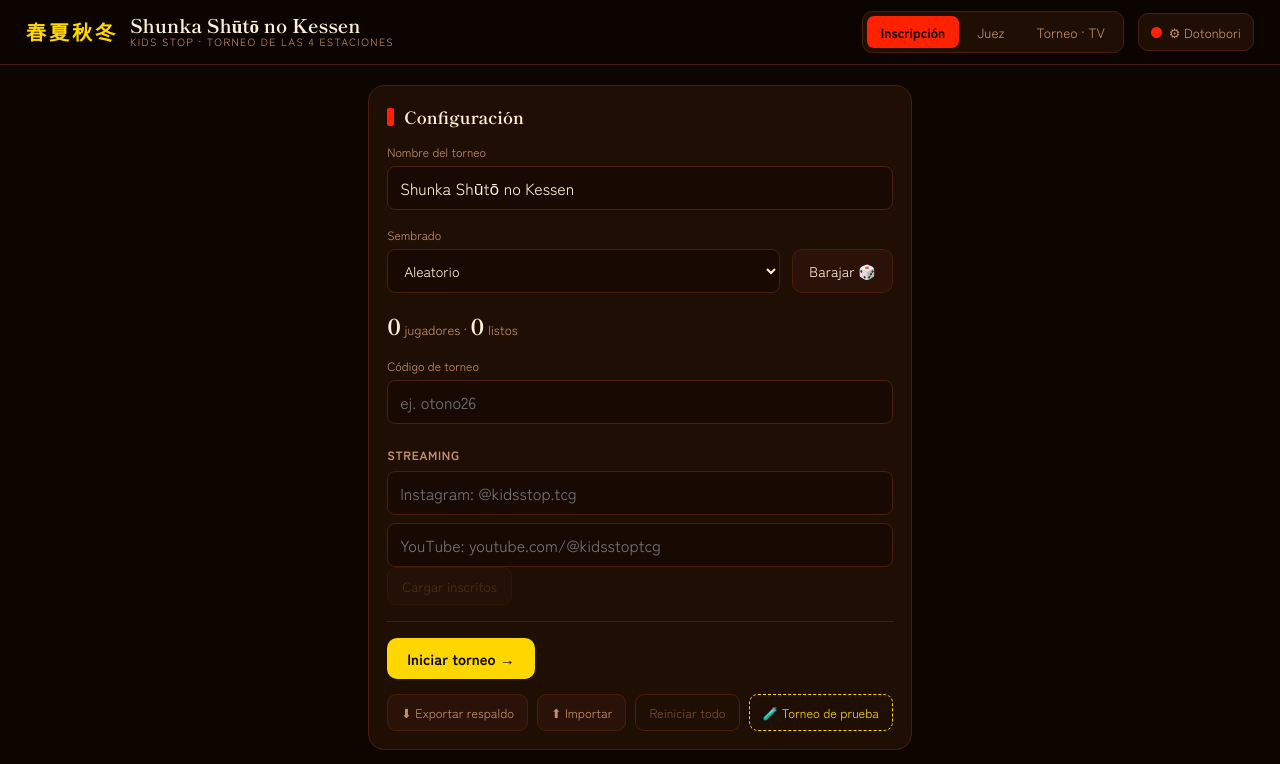
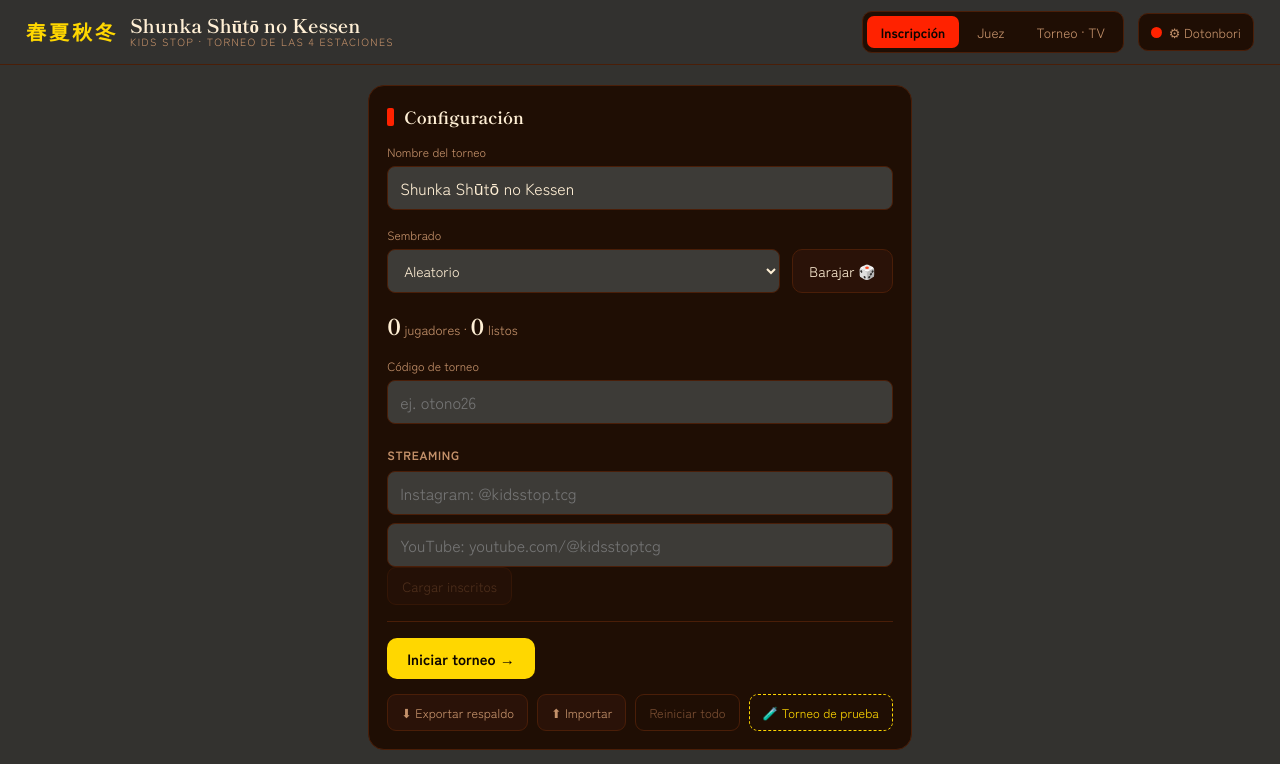
Before and after one commit to t2ac32/ks-shunka, a React (Vite) app: page / in a window 1280 px wide. Shown: the top 764 px of the page. Built offline with nearby package versions, Linux system fonts and the light colour scheme; no server answers.

Commit message:
clear background color test

```diff
--- a/src/index.css
+++ b/src/index.css
@@ -66,8 +66,8 @@ a { color: inherit; text-decoration: none; }
 
 /* Theme: Dotonbori — default */
 :root {
-  --bg:        #0d0500;
-  --bg2:       #180a02;
+  --bg:        #33322f;
+  --bg2:       #3d3b37;
   --panel:     #1f0e04;
   --panel2:    #2a1208;
   --line:      #4a1e08;
```
